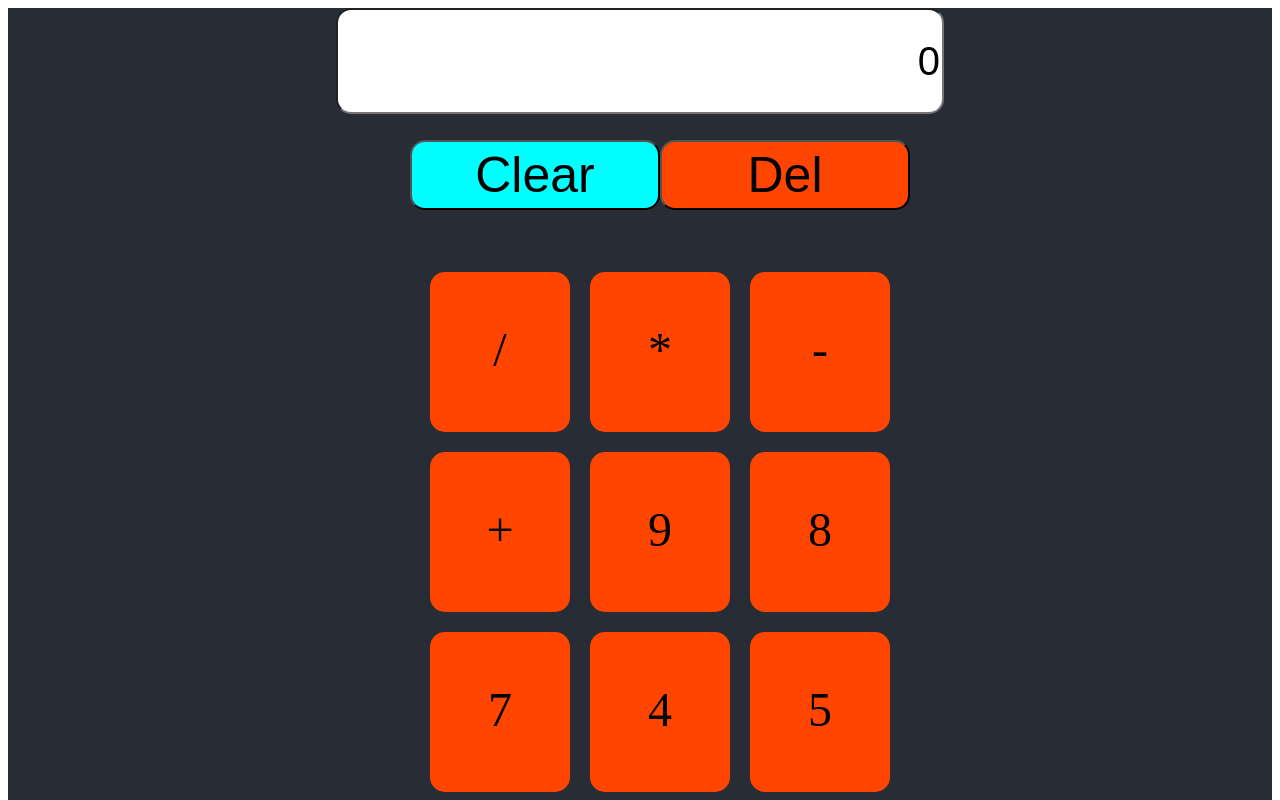
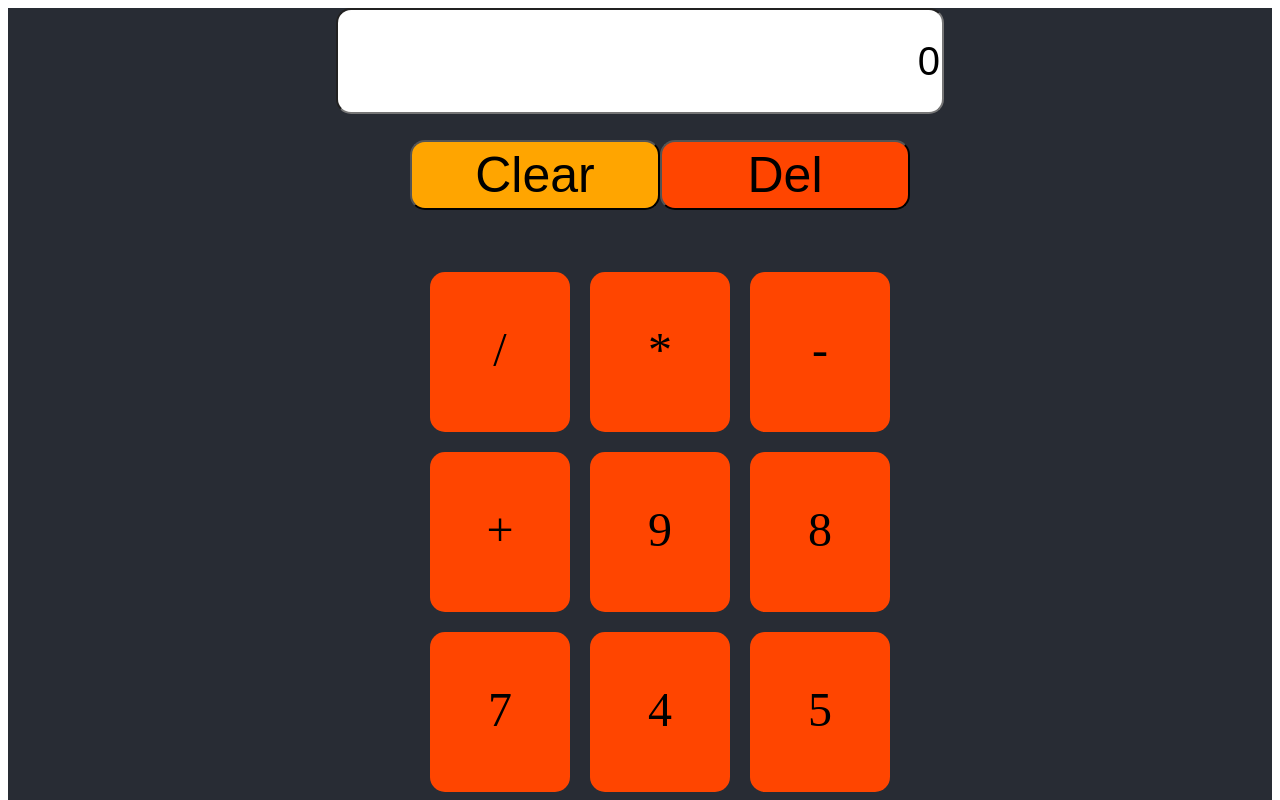
Before and after one commit to Mutheeswari/calculator-react, a React (Create React App) app in the folder calculator-app/: page / in a window 1280 px wide. In both pictures the pointer is over the button "Clear". Shown: the top 800 px of the page. Built offline with nearby package versions, Linux system fonts and the light colour scheme.

Commit message:
changed hover color in css file

```diff
--- a/calculator-app/src/App.css
+++ b/calculator-app/src/App.css
@@ -54,9 +54,9 @@ ul.ul-numbers {
 }
 
 .button-cldel:hover {
-  background-color: aqua;
+  background-color: orange;
 }
 
 .button-numbers:hover {
-  background-color: aqua;
+  background-color: orange;
 }
```
